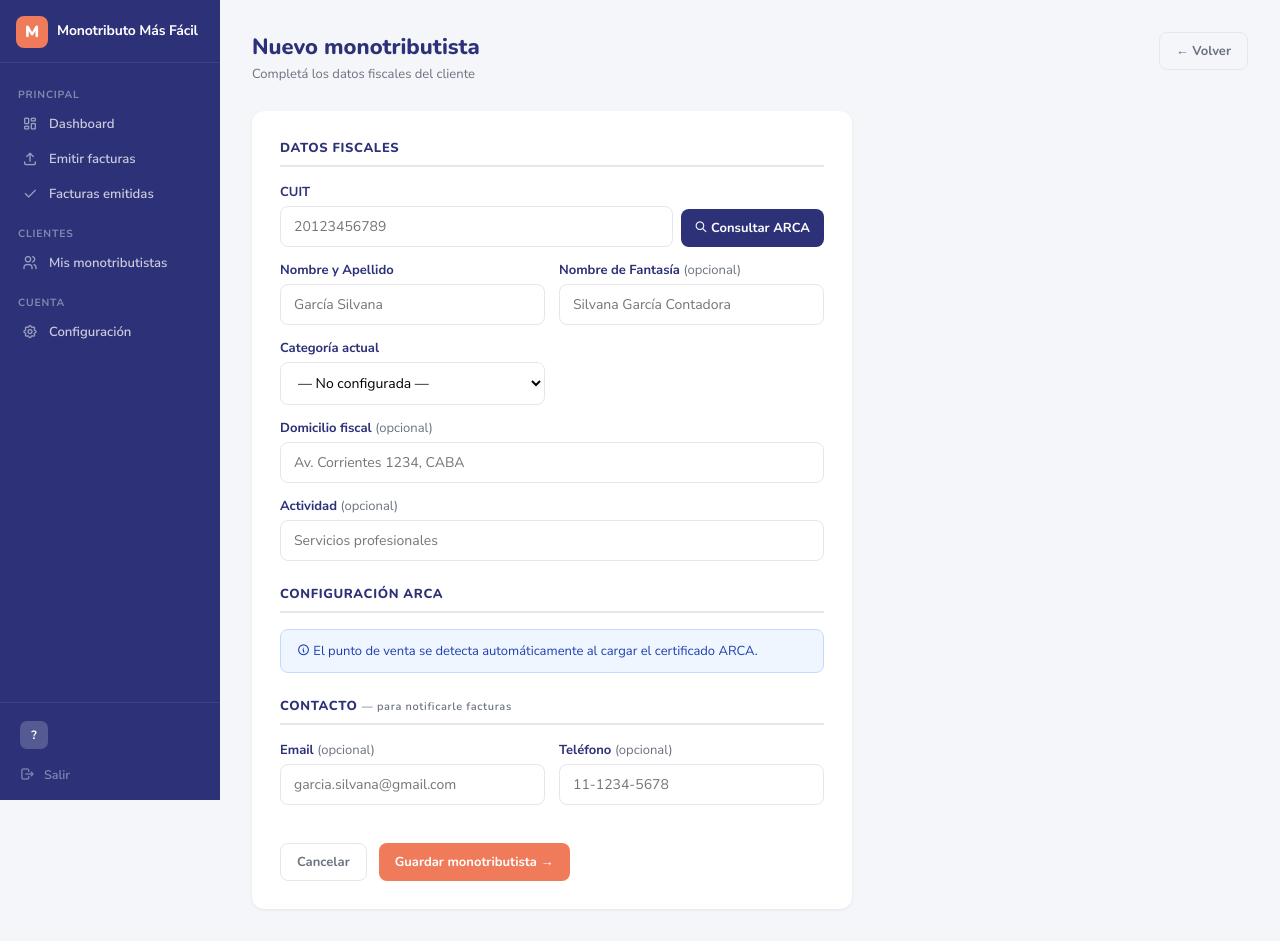
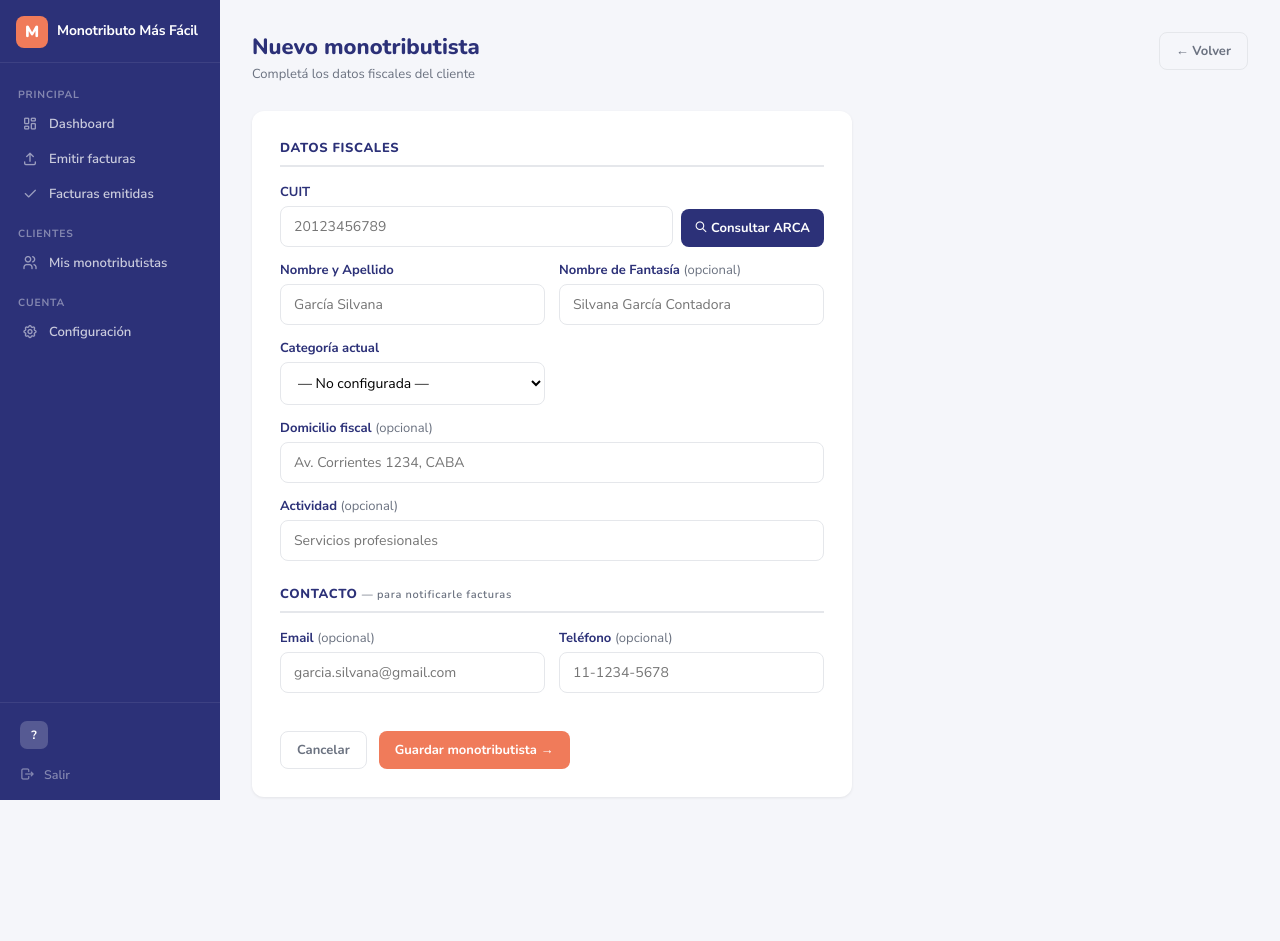
Before and after one commit to chelo-perez/monotributo-masfacil, a FastAPI app: template app/templates/monotributistas/nuevo.html in a window 1280 px wide. After the commit the page ends 800 px from the top, so only its background shows below. Run offline with FastAPI, Linux system fonts and the light colour scheme; the template is opened without the code that fills it, so the values that code supplies are empty; parts of the project's set-up code (start-up, migrations or seed data) failed here and were passed over; some libraries are stand-ins or nearby versions.

Commit message:
fix: nombre/fantasía en misma fila, sacar sección Configuración ARCA

```diff
--- a/app/templates/monotributistas/nuevo.html
+++ b/app/templates/monotributistas/nuevo.html
@@ -75,7 +75,7 @@ input:focus, select:focus { border-color: var(--navy); }
       <div id="arca-result"></div>
     </div>
 
-    <div class="form-row">
+    <div style="display:grid;grid-template-columns:1fr 1fr;gap:14px">
       <div class="form-group">
         <label for="razon_social">Nombre y Apellido</label>
         <input type="text" id="razon_social" name="razon_social" placeholder="García Silvana" required>
@@ -110,14 +110,6 @@ input:focus, select:focus { border-color: var(--navy); }
   </div>
 
   <div class="form-section">
-    <div class="form-section-title">Configuración ARCA</div>
-    <div style="background:#EFF6FF;border:1px solid #BFDBFE;border-radius:8px;padding:12px 16px;font-size:13px;color:#1E40AF;">
-      <i class="ti ti-info-circle"></i>
-      El punto de venta se detecta automáticamente al cargar el certificado ARCA.
-    </div>
-  </div>
-
-  <div class="form-section">
     <div class="form-section-title">Contacto <span style="font-weight:400;text-transform:none;font-size:11px;color:var(--muted)">— para notificarle facturas</span></div>
     <div class="form-row">
       <div class="form-group">
```
